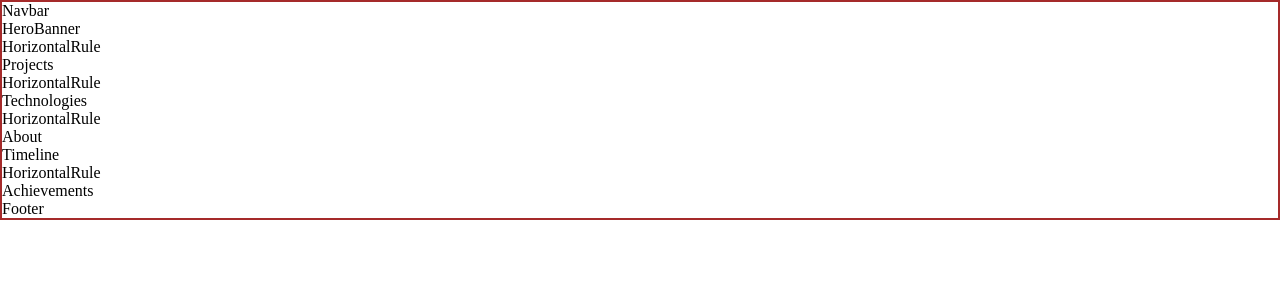
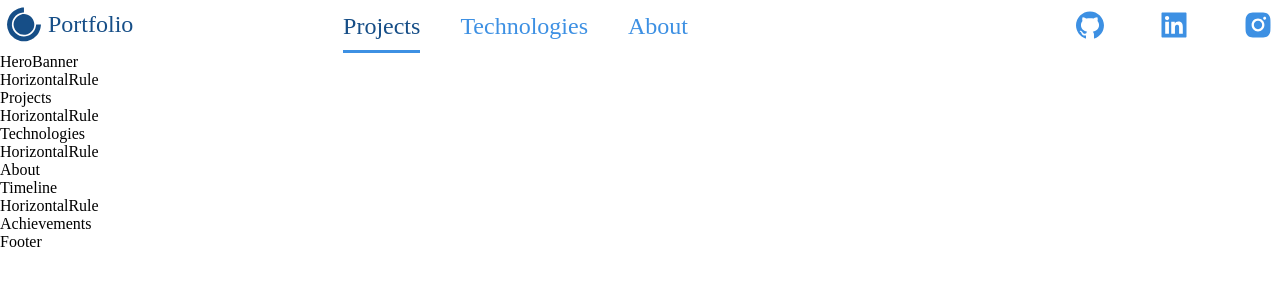
Before and after one commit to ndikumanaisaie/portfolio, a React (Create React App) app: page / in a window 1280 px wide. Shown: the top 300 px of the page. Built offline with nearby package versions, Linux system fonts and the light colour scheme.

Commit message:
Add mobile navigation with transitions

```diff
--- a/package.json
+++ b/package.json
@@ -39,6 +39,7 @@
     "process": "^0.11.10",
     "react": "^18.2.0",
     "react-dom": "^18.2.0",
+    "react-icons": "^4.2.0",
     "react-horizontal-scrolling-menu": "^3.1.0",
     "react-loader-spinner": "^5.1.5",
     "react-router-dom": "^6.3.0",
--- a/src/App.js
+++ b/src/App.js
@@ -13,7 +13,7 @@ const App = () => (
 		width="400px"
 		sx={ { width: { xl: '1488px' } }}
 		m="auto"
-		border="2px solid brown"
+		position='relative'
 	>
 		<Navbar />
 		<Routes>
--- a/src/components/Navbar.jsx
+++ b/src/components/Navbar.jsx
@@ -1,8 +1,179 @@
 /* eslint-disable no-unused-vars */
-import React from 'react';
+import React, { useEffect, useState } from 'react';
+import { Stack, Button, Box } from '@mui/material';
+import { Link } from 'react-router-dom';
+import { AiFillGithub, AiFillInstagram, AiFillLinkedin } from 'react-icons/ai';
+import { DiCssdeck } from 'react-icons/di';
+import { MdDehaze } from 'react-icons/md';
+import Burger from './burger-menu/Burger.jsx';
+import StyledMenu from './burger-menu/StyledMenu.js';
 
-const Navbar = () => (
-	<div>Navbar</div>
-);
+const Navbar = () => {
+	const [activeMenu, setActiveMenu] = useState(true);
+	const [screenSize, setScreenSize] = useState(null);
+	const [open, setOpen] = useState(false);
+
+	useEffect(() => {
+		const handleResize = () => setScreenSize(window.innerWidth);
+
+		window.addEventListener('resize', handleResize);
+
+		handleResize();
+
+		return () => window.removeEventListener('resize', handleResize);
+	}, []);
+
+	useEffect(() => {
+		if (screenSize < 768) {
+			setActiveMenu(false);
+		} else {
+			setActiveMenu(true);
+		}
+	}, [screenSize]);
+
+	return (
+		<Box
+			className="menu"
+		>
+			<Link to="/" style={{ textDecoration: 'none', color: '#164e87' }}>
+				<Box
+					sx={{
+						display: 'flex',
+						direction: 'row',
+						alignItems: 'center',
+						color: '#164e87',
+						fontSize: '24px',
+						textDecoration: 'none',
+					}}
+				>
+					<DiCssdeck size="3rem" /> <span>Portfolio</span>
+				</Box>
+			</Link>
+			<div
+				className="menu-control-container"
+			>
+				<Burger open={open} setOpen={setOpen} />
+				{/* <MdDehaze /> */}
+			</div>
+			{
+				activeMenu ? (
+					<Box className='menu-item-container'>
+						<Box
+							className="portfolio-container"
+							marginTop="0.8rem"
+						>
+							<Link
+								to="/"
+								className='menu-item'
+								style={{ textDecoration: 'none', color: '#164e87', borderBottom: '3px solid #3d90e3' }}
+							>
+          			Projects
+							</Link>
+							<a
+								href='#exercises'
+								className='menu-item'
+								style={{ textDecoration: 'none', color: '#3d90e3' }}
+							>
+          			Technologies
+							</a>
+							<a
+								href='#about'
+								className='menu-item'
+								style={{ textDecoration: 'none', color: '#3d90e3' }}
+							>
+          			About
+							</a>
+						</Box>
+
+						<Stack
+							direction="row"
+							gap="40px"
+							fontSize="24px"
+							alignItems="flex-end"
+							marginTop="0.2rem"
+						>
+							<a
+								className="social-icon"
+								href='#exercises'
+							>
+								<AiFillGithub size="2rem" />
+							</a>
+							<a
+								className="social-icon"
+								href='#exercises'
+							>
+								<AiFillLinkedin size="2rem" />
+							</a>
+							<a
+								className="social-icon"
+								href='#about'
+							>
+								<AiFillInstagram size="2rem"/>
+							</a>
+						</Stack>
+					</Box>
+				) : (
+					<StyledMenu open={open}>
+						<Box>
+							<Box
+								className="portfolio-container"
+								marginTop="0.8rem"
+							>
+								<Link
+									to="/"
+									className='menu-item'
+									style={{ textDecoration: 'none', color: '#164e87', borderBottom: '3px solid #3d90e3' }}
+								>
+          			Projects
+								</Link>
+								<a
+									href='#exercises'
+									className='menu-item'
+									style={{ textDecoration: 'none', color: '#3d90e3' }}
+								>
+          			Technologies
+								</a>
+								<a
+									href='#about'
+									className='menu-item'
+									style={{ textDecoration: 'none', color: '#3d90e3' }}
+								>
+          			About
+								</a>
+							</Box>
+
+							<Stack
+								direction="row"
+								gap="40px"
+								fontSize="24px"
+								alignItems="flex-end"
+								marginTop="0.2rem"
+							>
+								<a
+									className="social-icon"
+									href='#exercises'
+								>
+									<AiFillGithub size="2rem" />
+								</a>
+								<a
+									className="social-icon"
+									href='#exercises'
+								>
+									<AiFillLinkedin size="2rem" />
+								</a>
+								<a
+									className="social-icon"
+									href='#about'
+								>
+									<AiFillInstagram size="2rem"/>
+								</a>
+							</Stack>
+						</Box>
+					</StyledMenu>
+				)
+			}
+		</Box>
+	);
+};
 
 export default Navbar;
--- /dev/null
+++ b/src/components/burger-menu/Burger.jsx
@@ -0,0 +1,13 @@
+/* eslint-disable no-unused-vars */
+import React from 'react';
+import StyledBurger from './StyledBurger.js';
+
+const Burger = ({ open, setOpen }) => (
+	<StyledBurger open={open} onClick={() => setOpen(!open)}>
+		<div />
+		<div />
+		<div />
+	</StyledBurger>
+);
+
+export default Burger;
--- /dev/null
+++ b/src/components/burger-menu/StyledBurger.js
@@ -0,0 +1,46 @@
+import styled from '@emotion/styled';
+
+const StyledBurger = styled.button`
+  position: absolute;
+  top: 5%;
+  right: 2rem;
+  display: flex;
+  flex-direction: column;
+  justify-content: space-around;
+  width: 2rem;
+  height: 2rem;
+  background: transparent;
+  border: none;
+  cursor: pointer;
+  padding: 0;
+  z-index: 10;
+
+  &:focus {
+    outline: none;
+  }
+
+  div {
+    width: 2rem;
+    height: 0.25rem;
+    background: ${({ open }) => (open ? '#164e87' : '#3d90e3')};
+    border-radius: 10px;
+    transition: all 0.3s linear;
+    position: relative;
+    transform-origin: 1px;
+
+    :first-child {
+      transform: ${({ open }) => (open ? 'rotate(45deg)' : 'rotate(0)')};
+    }
+
+    :nth-child(2) {
+      opacity: ${({ open }) => (open ? '0' : '1')};
+      transform: ${({ open }) => (open ? 'translateX(20px)' : 'translateX(0)')};
+    }
+
+    :nth-child(3) {
+      transform: ${({ open }) => (open ? 'rotate(-45deg)' : 'rotate(0)')};
+    }
+  }
+`;
+
+export default StyledBurger;
--- /dev/null
+++ b/src/components/burger-menu/StyledMenu.js
@@ -0,0 +1,28 @@
+import styled from '@emotion/styled';
+
+const StyledMenu = styled.nav`
+  display: flex;
+  flex-direction: column;
+  background: #EFFFFA;
+  transform: ${({ open }) => (open ? 'translateX(0)' : 'translateX(-100%)')};
+  height: 100vh;
+  text-align: left;
+  padding: 2rem;
+  position: absolute;
+  transition: transform 0.2s ease-in-out;
+  top: 0;
+  left: 0;
+  @media (max-width: 768px) {
+    width: 100%;
+  }
+
+  .portfolio-container {
+    display: flex;
+    flex-direction: column;
+    gap: 12px;
+    font-size: 24px;
+    align-items: flex-start;
+  }
+`;
+
+export default StyledMenu;
--- a/src/styles/style.css
+++ b/src/styles/style.css
@@ -3,3 +3,43 @@
   padding: 0;
   box-sizing: border-box;
 }
+
+.social-icon {
+  transition: 0.3s ease;
+  color: #3d90e3;
+  border-radius: 50px;
+  padding: 6px;
+}
+
+.social-icon:hover {
+  background-color: #164e87;
+  transform: scale(1.2);
+  cursor: pointer;
+}
+
+@media screen and (min-width: 768px) {
+  .menu-control-container {
+    display: none !important;
+  }
+
+  .menu {
+    display: flex;
+    position: relative;
+    right: inherit;
+    flex-direction: row;
+    gap: 32px;
+    justify-content: space-between;
+  }
+
+  .menu-item-container {
+    display: flex;
+    gap: 380px;
+  }
+
+  .portfolio-container {
+    display: flex;
+    flex-direction: row;
+    gap: 40px;
+    font-size: 24px;
+  }
+}
```
